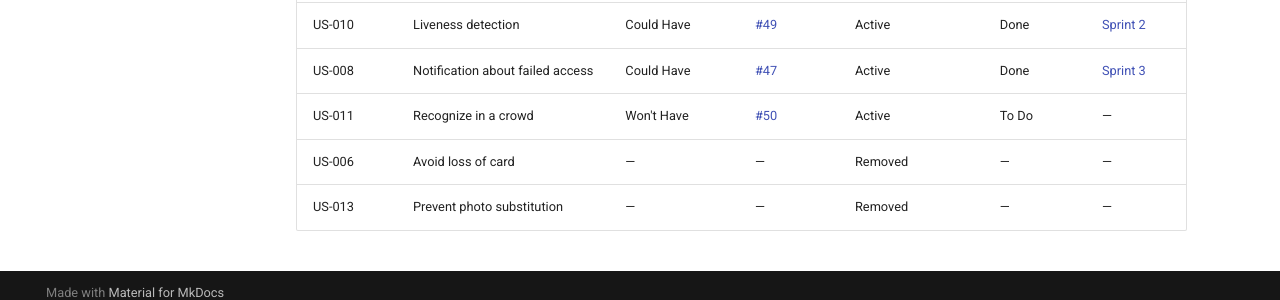
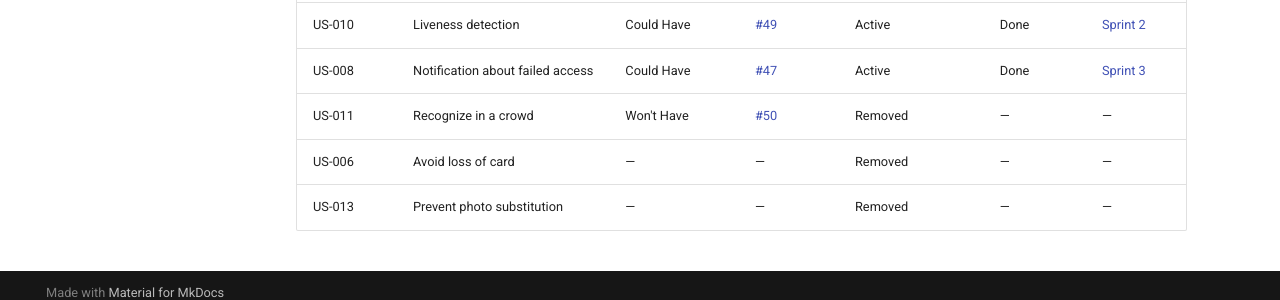
Before and after one commit to Innopolis-Robotics-Society/FaceGuardV3, an MkDocs documentation site: the page built from docs/user-stories.md, in a window 1280 px wide and 995 px high. Shown: the part 680-980 px from the top of the window. Built offline with MkDocs 1.6.1 and Material for MkDocs 9.7.7, drawn with Linux system fonts in a browser that asks for light colours.

Commit message:
Update user-stories.md

```diff
--- a/docs/user-stories.md
+++ b/docs/user-stories.md
@@ -11,6 +11,6 @@
 | US-007   | Temporary access                       | Could Have     | [#46](https://github.com/Innopolis-Robotics-Society/FaceGuardV3/issues/46) | Active              | Done        | [Sprint 2](https://github.com/Innopolis-Robotics-Society/FaceGuardV3/milestone/2) |
 | US-010   | Liveness detection                     | Could Have      | [#49](https://github.com/Innopolis-Robotics-Society/FaceGuardV3/issues/49) | Active             | Done       | [Sprint 2](https://github.com/Innopolis-Robotics-Society/FaceGuardV3/milestone/2) |
 | US-008   | Notification about failed access       | Could Have     | [#47](https://github.com/Innopolis-Robotics-Society/FaceGuardV3/issues/47) | Active             | Done       | [Sprint 3](https://github.com/Innopolis-Robotics-Society/FaceGuardV3/milestone/3)  |
-| US-011   | Recognize in a crowd                   | Won't Have      | [#50](https://github.com/Innopolis-Robotics-Society/FaceGuardV3/issues/50) | Active             | To Do       | —                                                                              |
+| US-011   | Recognize in a crowd                   | Won't Have      | [#50](https://github.com/Innopolis-Robotics-Society/FaceGuardV3/issues/50) | Removed             | —       | —                                                                              |
 | US-006   | Avoid loss of card                     | —               | —                                                                          | Removed            | —           | —                                                                              |
 | US-013   | Prevent photo substitution             | —               | —                                                                          | Removed            | —           | —                                                                              |
```
